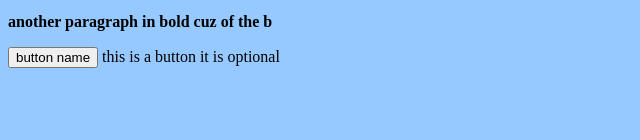
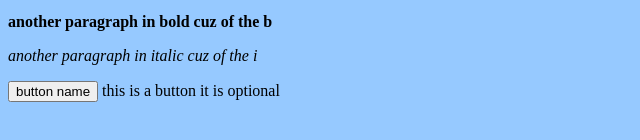
Before and after one commit to itszahed/itszahed.github.io, a plain HTML site: page index.html in a window 1280 px wide. Shown: the part 432-572 px from the top of the page, without its empty margins (0-640 px from the left). Drawn offline with Linux system fonts and the light colour scheme.

Commit message:
Update index.html

```diff
--- a/index.html
+++ b/index.html
@@ -11,6 +11,7 @@
         <img src="https://www.pngmart.com/files/11/Lenny-Face-Meme-PNG-Transparent-Image.png" alt="" style="width:20%">
         <p>what you want to writeitentufntyufnytufynuyf;ntufyntufl</p>
             <p><b>another paragraph in bold cuz of the b</b></p>
+            <p><i>another paragraph in italic cuz of the i</i></p>
             <p></p>
                 <a href="button link"><button>button name</button></a> this is a button it is optional
     </body>
```
